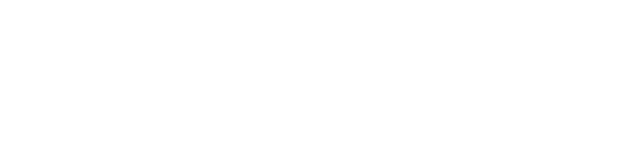
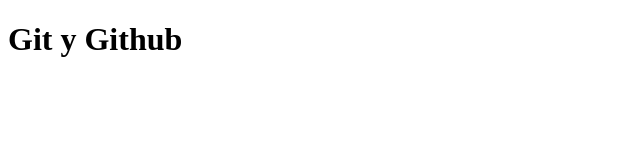
Before and after one commit to JorgeCan1908/Proyecto-Git, a plain HTML site: page index.html in a window 1280 px wide. Shown: the whole page, without its empty margins (0-640 px from the left). Drawn offline with Linux system fonts and the light colour scheme.

Commit message:
first commit

```diff
--- a/index.html
+++ b/index.html
@@ -7,6 +7,6 @@
     <title>Proyecto git</title>
 </head>
 <body>
-    <script src="./main.js"></script>
+    <h1>Git y Github</h1>
 </body>
 </html>
--- a/main.js
+++ b/main.js
@@ -1 +1,2 @@
-console.log("Git y Github")
+console.log("Git y Github");
+console.log("Confirmando cambios");
```
Also changed, not shown: 1 other file.
